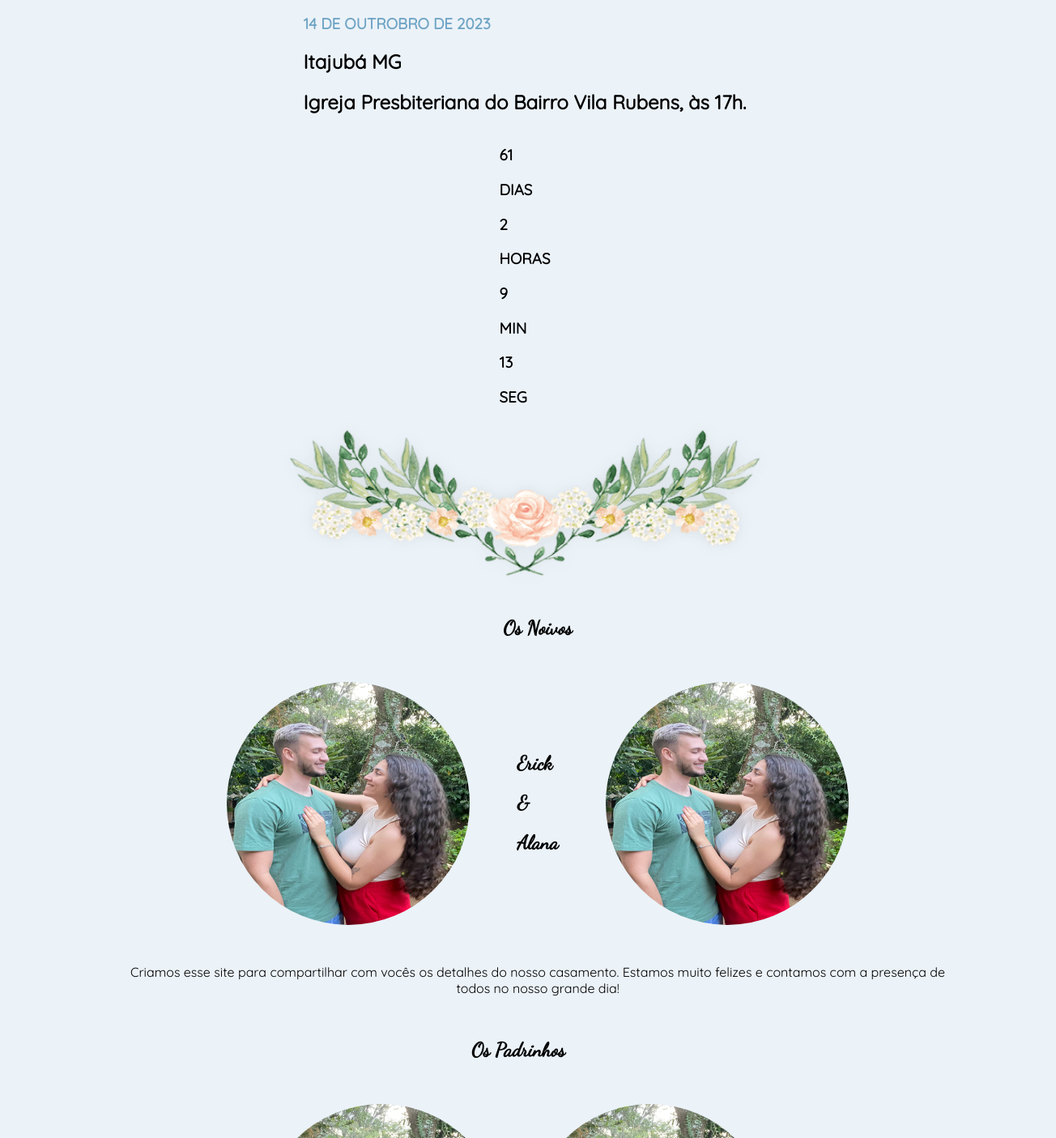
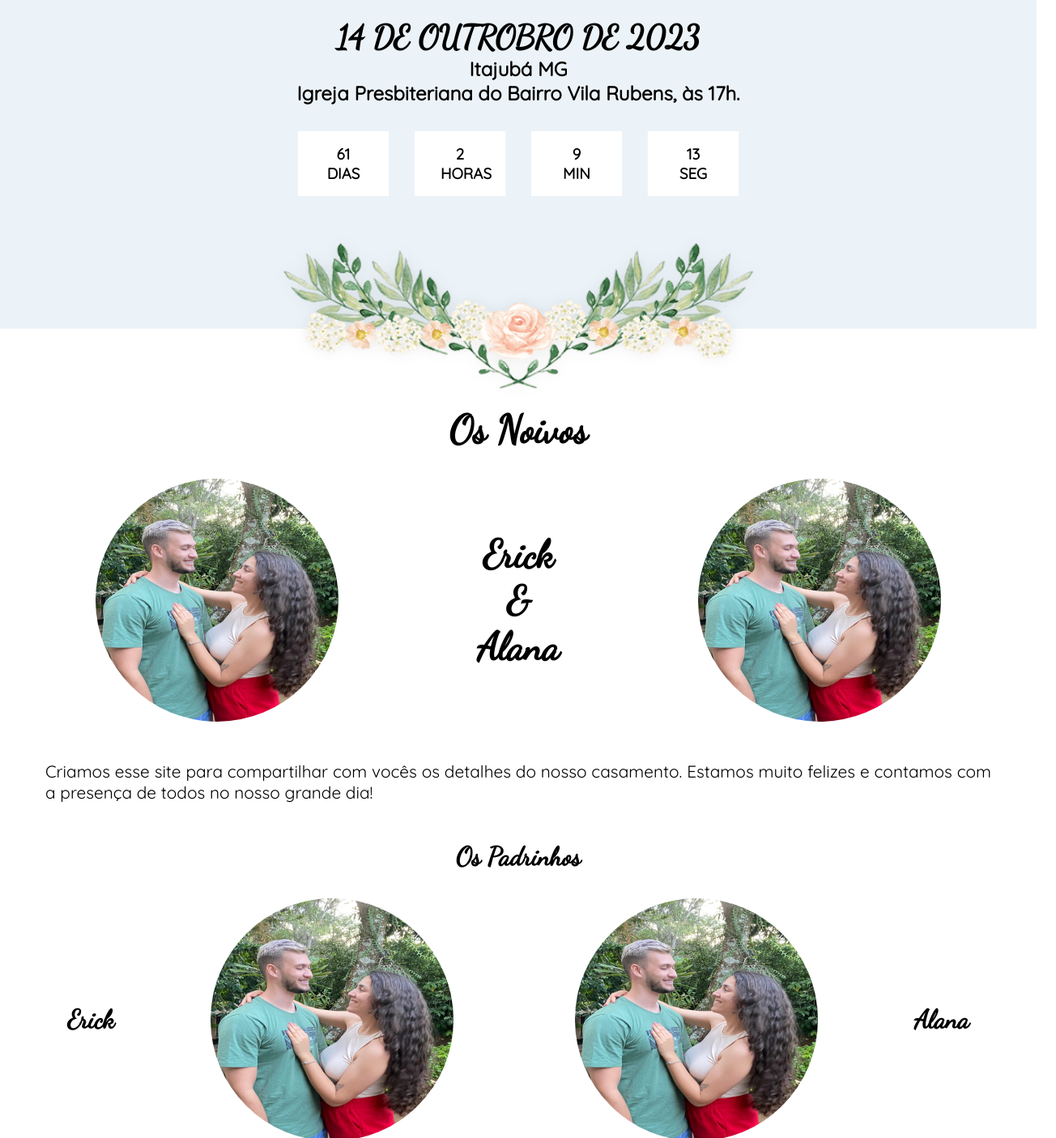
Before and after one commit to erikefernandes40/wedding-website, a Next.js app: page / in a window 1280 px wide. Shown: the part 810-2215 px from the top of the page at 81% size, 1304 px wide, since content can reach past the window. Built offline with nearby package versions, Linux system fonts and the light colour scheme.

Commit message:
feat: adiciona mais formatação as classes do css

```diff
--- a/styles/brideAndBroom.module.css
+++ b/styles/brideAndBroom.module.css
@@ -1,17 +1,18 @@
 section.noivos {
-  margin: 1rem;
-  width: 100vw;
+  max-width: 1200px;
+  margin: 0 auto;
+  padding-top: 6rem;
   display: flex;
   flex-direction: column;
   align-items: center;
 }
 
 .aee {
+  width: 100%;
   margin-top: 2rem;
-  width: 60vw;
   display: flex;
   align-items: center;
-  justify-content: space-between;
+  justify-content: space-around;
 }
 
 .eea {
@@ -24,6 +25,32 @@ section.noivos {
 
 .textAbout {
   margin-top: 2rem;
-  width: 80vw;
-  text-align: center;
+  max-width: 100vw;
+  text-align: justify;
 }
+
+.textAbout p {
+  font-size: 1.3rem;
+  padding: 1rem;
+}
+
+.names {
+  display: flex;
+  flex-direction: column;
+  align-items: center;
+  padding: 1rem;
+}
+
+.noivos h1 {
+  font-size: 3rem;
+}
+
+@media (max-width: 1024px) {
+
+}
+
+@media (max-width: 667px) {
+  .aee {
+    flex-direction: column;
+  }
+}
--- a/styles/form.module.css
+++ b/styles/form.module.css
@@ -1,17 +1,23 @@
+section.form {
+  text-align: center;
+  margin: 0 auto;
+  max-width: 700px;
+  padding: 1rem;
+  margin-bottom: 4rem;
+  box-shadow: 0px 32px 151px 15px rgba(133, 129, 129, 0.7);
+  border: 1px solid rgba(107, 106, 106, 0.7);;
+}
 .formulario {
   padding: 1.4rem;
   border-radius: 5px;
-  display: flex;
-  flex-direction: column;
+}
+.formulario h2 {
+  padding-bottom: 2rem;
 }
 
 .formulario div {
   display: flex;
   align-items: center;
-}
-
-.formulario div label {
-  padding: 1rem;
 }
 
 .formulario label {
@@ -22,21 +28,52 @@
 .formulario input,
 .formulario textarea {
   width: 100%;
-  padding: 10px;
-  border: 1px solid #ccc;
-  border-radius: 5px;
+  padding: 0.7rem;
   margin-bottom: 20px;
+  outline: 0;
+  border: none;
+  border-bottom: 1px solid rgb(223, 215, 215);
+}
+
+.formulario textarea {
+  padding-bottom: 4rem;
 }
 
 .formulario button {
-  background-color: #0070f3;
-  color: #fff;
-  padding: 10px 20px;
-  border: none;
+  background-color: white;
+  color: black;
+  border: 1px solid rgb(223, 215, 215);;
   border-radius: 5px;
   cursor: pointer;
+  margin: 0 auto;
+  margin-top: 3rem;
+  font-size: 1rem;
+  padding: 0.7rem;
+  font-weight: 600;
+  width: 50%;
 }
 
 .formulario button:hover {
-  background-color: #0054a4;
+  background-color: rgb(75, 180, 221);
+  color: #fff;
+  transition: 0.5s ease-in;
 }
+
+.greenFlower {
+  margin-bottom: -6.5rem;
+}
+
+@media (max-width: 667px) {
+section.form {
+  margin: 1rem;
+}
+
+.flower{
+  width: 300px;
+  height: 100px;
+}
+
+.greenFlower {
+  margin-bottom: -4rem;
+}
+}
--- a/styles/globals.css
+++ b/styles/globals.css
@@ -1,22 +1,3 @@
-
-
-
-section.cerimonia {
-  display: flex;
-  flex-direction: column;
-  align-items: center;
-  padding: 1rem;
-}
-
-.cerimonia h1 {
-  padding: 1rem 0;
-}
-
-.cerimonia p {
-  padding: 1rem 0;
-}
-
-
 @font-face {
   font-family: 'Quicksand';
   src: url('/fonts/Quicksand-Regular.ttf') format('truetype'),
@@ -42,8 +23,8 @@ section.cerimonia {
 
 * {
   font-family: 'Quicksand';
+  padding: 0;
+  margin: 0;
+  box-sizing: border-box;
+  max-width: 100vw;
 }
-
-body {
-  background-color: rgba(191, 215, 233, 0.3)
-}
--- a/styles/godParents.module.css
+++ b/styles/godParents.module.css
@@ -1,5 +1,5 @@
 section.godParents {
-  margin: 1rem;
+  max-width: 1200px;
   margin: 0 auto;
   display: flex;
   flex-direction: column;
@@ -8,22 +8,48 @@ section.godParents {
 
 section.godParents h2 {
   text-align: center;
+  font-family: 'Dancing Script';
+  padding-top: 2rem;
+  font-size: 2rem;
+}
+
+.mother {
   width: 100%;
-  font-family: 'Dancing Script';
 }
 
 .godParentsWrap {
-  width: 60vw;
-  margin: 2rem 0;
+  width: 100%;
+  margin: 2rem auto;
   display: flex;
   align-items: center;
-  justify-content: space-between;
+  justify-content: space-around;
 }
 
 .godParentsWrap h3 {
   font-family: 'Dancing Script';
+  font-size: 2rem;
 }
 
 .eea {
   border-radius: 50%;
+  margin: 0 2rem;
 }
+
+@media (max-width: 1024px) {
+  .eea   {
+    width: 200px;
+    height: 200px;
+  }
+}
+
+@media (max-width: 667px) {
+ .godParentsWrap {
+  flex-direction: column;
+ }
+
+ .eea {
+  width: 250px;
+  height: 250px;
+  margin: 1rem 0;
+ }
+}
--- a/styles/header.module.css
+++ b/styles/header.module.css
@@ -1,11 +1,10 @@
 .header {
-  max-width: 80vw;
+  max-width: 100vw;
   display: flex;
   justify-content: space-between;
   align-items: center;
-  padding: 1rem;
-  box-shadow: 0px 4px 4px rgba(0, 0, 0, 0.25);
-  margin: 0 auto;
+  padding: 1rem 2rem;
+  box-shadow: 0px 0.5px 0.5px rgba(223, 215, 215, 0.7);
   position: fixed;
   top: 0;
   left: 0;
@@ -15,7 +14,7 @@
 
 
 .logo a {
-  color: #333;
+  color: white;
   font-size: 1.5rem;
   font-weight: bold;
   text-decoration: none;
@@ -26,6 +25,7 @@
   display: block;
   width: 2rem;
   height: 2rem;
+  background-color: transparent;
   background-repeat: no-repeat;
   background-position: center;
   background-size: contain;
@@ -48,7 +48,7 @@
   top: 100%;
   left: 0;
   width: 100%;
-  background-color: #fff;
+  background-color: none;
   box-shadow: 0px 4px 4px rgba(0, 0, 0, 0.25);
   z-index: 998;
 }
--- a/styles/presentList.module.css
+++ b/styles/presentList.module.css
@@ -1,6 +1,6 @@
 section.presentList {
-  margin: 1rem;
-  width: 100vw;
+  margin: 1rem auto;
+  max-width: 1200px;
   display: flex;
   flex-direction: column;
   align-items: center;
@@ -39,6 +39,7 @@ section.presentList {
 .value {
   color: #545454;
   font-size: xx-large;
+  text-align: center;
 }
 
 .pix {
@@ -51,3 +52,40 @@ section.presentList {
 .pix h2 {
   font-size: xx-large;
 }
+
+.qrCode {
+ margin: 2rem 0;
+ text-align: center;
+}
+
+.qrCode h1 {
+  margin-top: 1rem;
+  font-size: 2rem;
+}
+
+@media (max-width: 1024px) {
+  .money {
+    grid-template-columns: repeat(2, 1fr);
+  }
+}
+
+@media (max-width: 667px) {
+  .money {
+    display: grid;
+    grid-template-columns: repeat(1, 1fr);
+  }
+
+  .moneyImage{
+  width: 250px;
+  height: 250px;
+
+  }
+  .pix {
+    flex-direction: column;
+  }
+
+  .qrCodePix {
+    width: 250px;
+    height: 250px;
+  }
+}
--- a/styles/stopwatch.module.css
+++ b/styles/stopwatch.module.css
@@ -4,39 +4,66 @@
   flex-direction: column;
   align-items: center;
   justify-content: center;
+  background-color: rgba(191, 215, 233, 0.3);
+  padding-top: 2rem;
 }
 
 .stopwatch h3 {
   color: initial;
-  font-family: 'Quicksand';
+}
+
+.main {
+  max-width: 600px;
+  display: flex;
+  align-items: center;
+  justify-content: space-between;
+  padding-bottom: 3rem;
+}
+
+
+.regressive{
+text-align: center;
+padding: 1rem 2rem;
+width: 7rem;
+background-color: white;
+margin: 0 1rem;
+}
+
+.regressiveCountDays {
+  text-align: center;
+  padding-bottom: 2rem;
 
 }
 
-.regressive-count-text {
-  margin-bottom: 2rem;
+.regressiveCountDays h3 {
+  font-family: 'Dancing Script';
+  font-size: 2.5rem;
 }
 
-.countRegressiveDays,
-.time {
-  width: 70vw;
-  display: flex;
-  align-items: center;
-  justify-content: space-between;
-  margin: 0.5rem 0;
+
+.greenFlower {
+  margin-bottom: -5.5rem;
 }
 
-.regressiveCountDays h3, .time h3 {
-  color: #6fa4c4
+@media (max-width: 1024px) {
+
 }
 
-.time h3:nth-child(3) {
-  margin-right: -2.3rem;
+@media (max-width: 667px) {
+  .main {
+    flex-direction: column;
+  }
+
+  .regressive {
+    margin: 1rem 0;
+  }
+
+  .flower{
+    width: 350px;
+    height: 100px;
+  }
+
+  .greenFlower {
+    margin-bottom: -3rem;
+  }
 }
-
-.time h3:nth-child(2) {
-  margin-left: 2rem;
-}
-
-.time h3:nth-child(1) {
-  margin-left: -0.5rem;
-}
```
